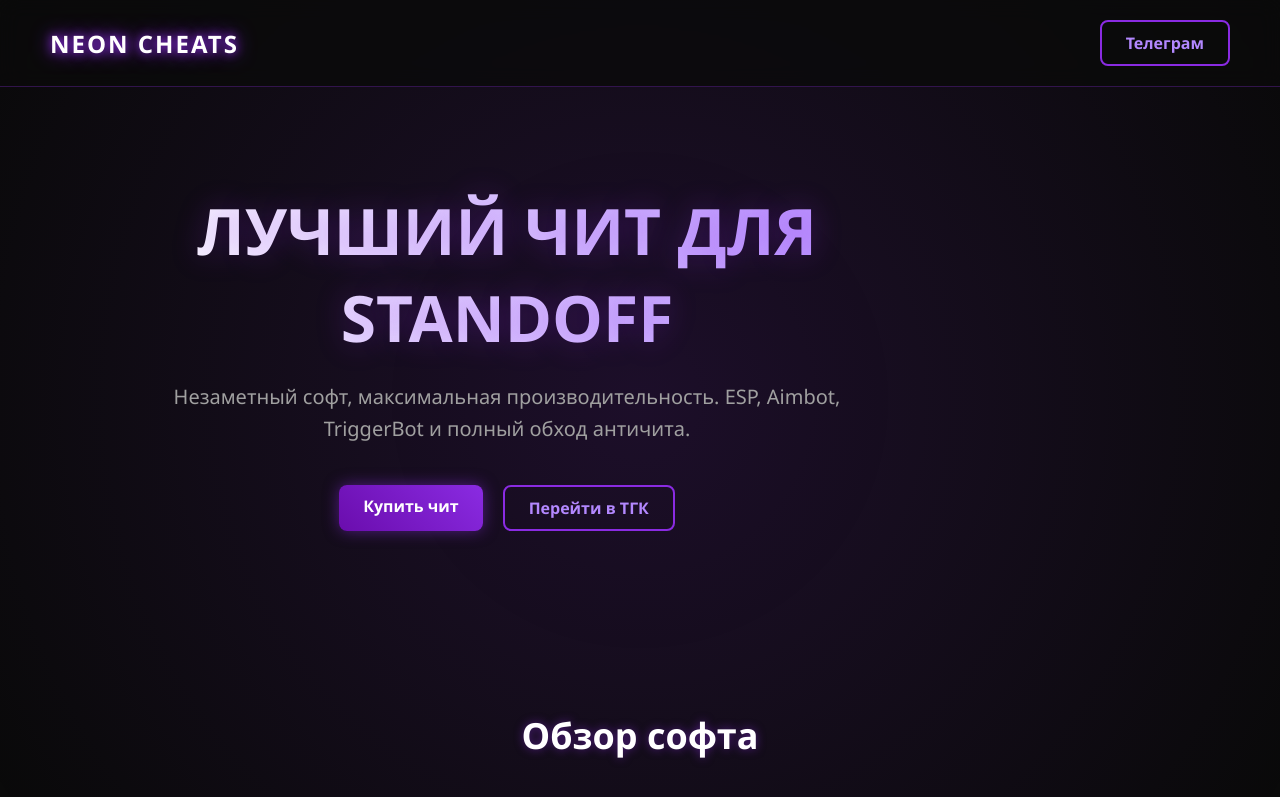
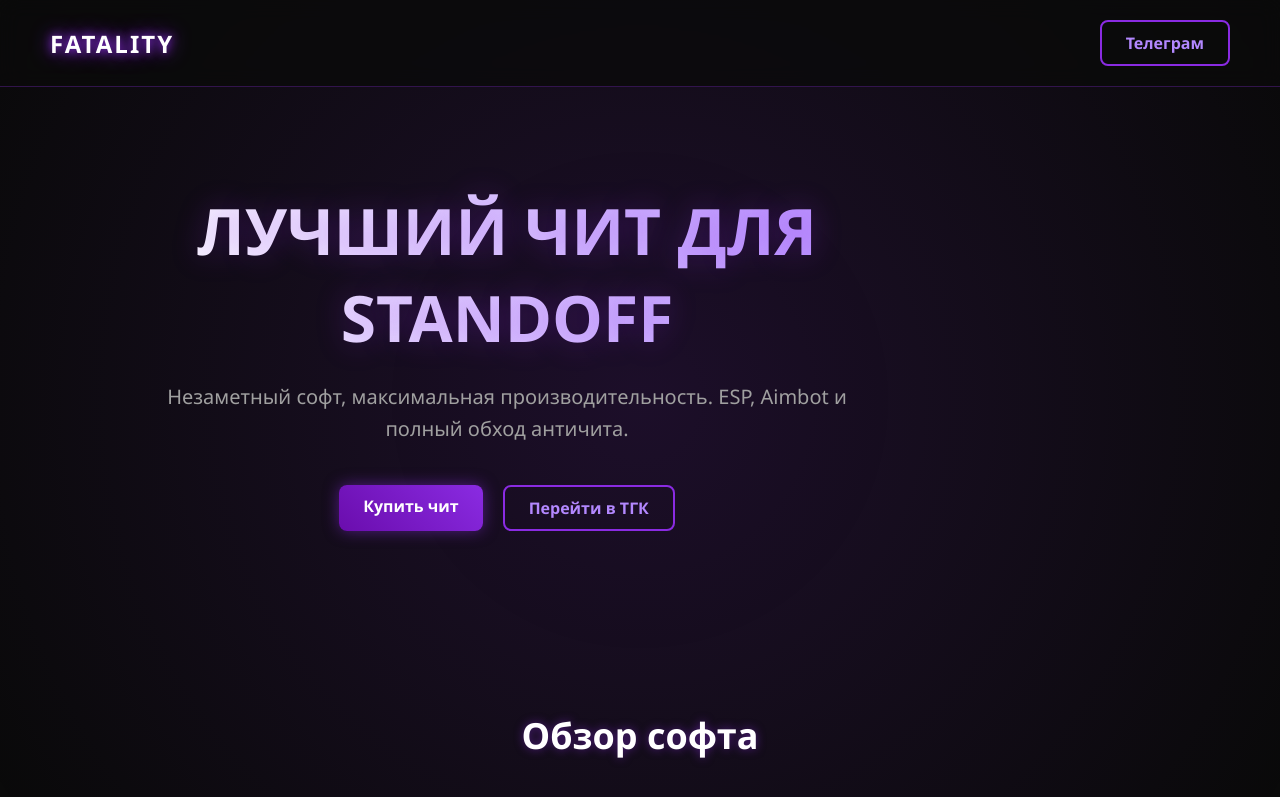
Before and after one commit to heonewer/heonewer.github.io, a plain HTML site: page index.html in a window 1280 px wide. Shown: the top 797 px of the page. Drawn offline with Linux system fonts and the light colour scheme.

Commit message:
Update index.html

```diff
--- a/index.html
+++ b/index.html
@@ -3,7 +3,7 @@
 <head>
     <meta charset="UTF-8">
     <meta name="viewport" content="width=device-width, initial-scale=1.0">
-    <title>NEON CHEATS | Магазин</title>
+    <title>FATALITY | Магазин</title>
     <style>
         /* Базовые настройки */
         * {
@@ -230,7 +230,7 @@
     <div class="glow-bg"></div>
 
     <header>
-        <div class="logo">NEON CHEATS</div>
+        <div class="logo">FATALITY</div>
         <a href="https://t.me/espachov" class="btn btn-outline" target="_blank">Телеграм</a>
     </header>
 
@@ -238,7 +238,7 @@
         <!-- Главный экран -->
         <section class="hero">
             <h1>ЛУЧШИЙ ЧИТ ДЛЯ STANDOFF</h1>
-            <p>Незаметный софт, максимальная производительность. ESP, Aimbot, TriggerBot и полный обход античита.</p>
+            <p>Незаметный софт, максимальная производительность. ESP, Aimbot и полный обход античита.</p>
 
             <div class="hero-buttons">
                 <a href="https://t.me/espachov" class="btn btn-primary" target="_blank">Купить чит</a>
@@ -280,7 +280,7 @@
     </main>
 
     <footer>
-        <p>&copy; 2026 NEON CHEATS. Все права защищены.</p>
+        <p>&copy; 2026 FATALITY. Все права защищены.</p>
     </footer>
 
 </body>
```
